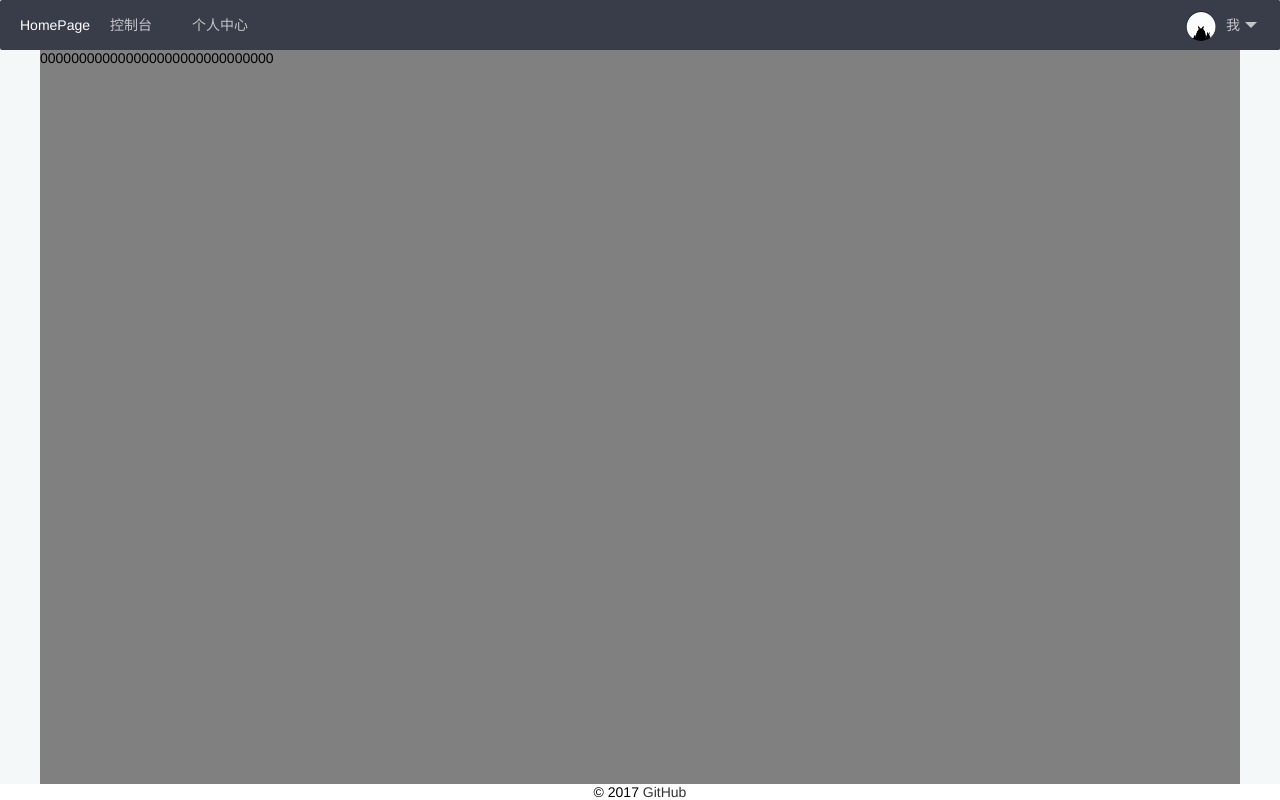
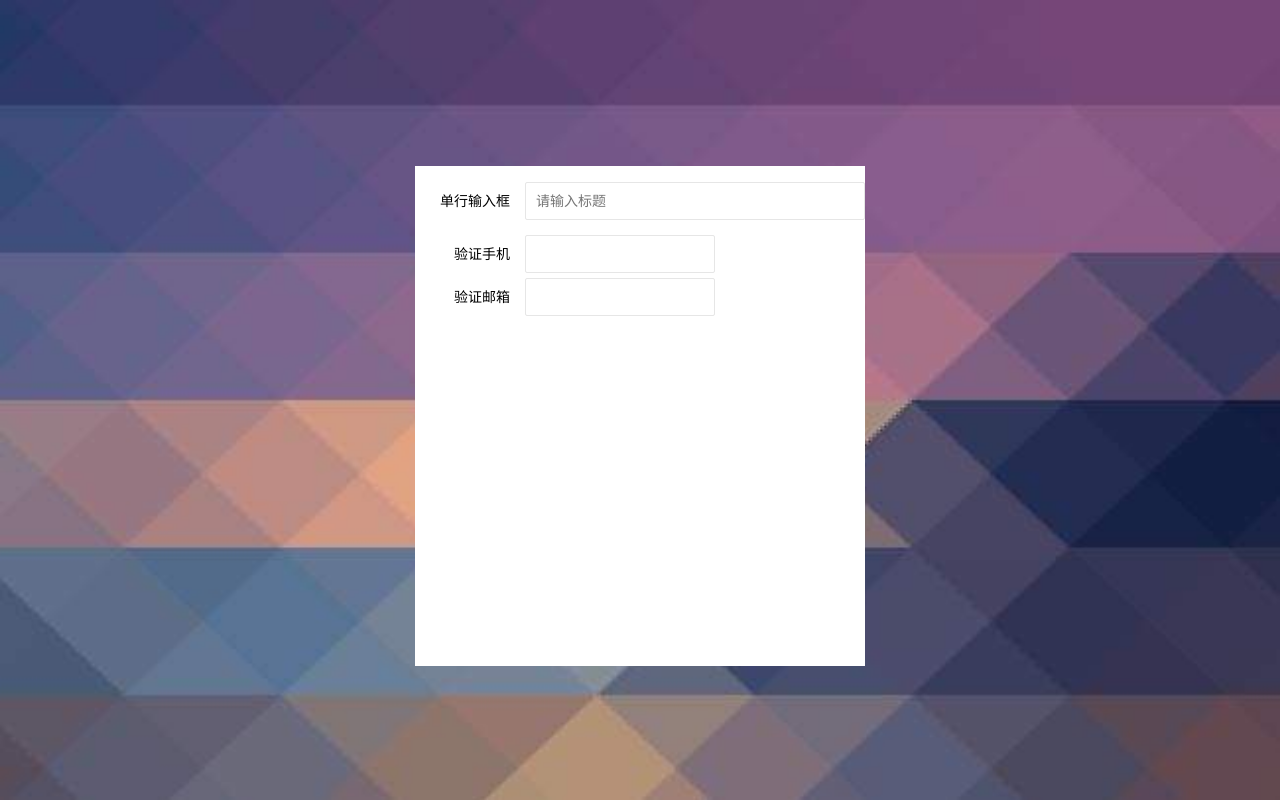
Before and after one commit to shaoshixin/x1822n, a Node server app: page / in a window 1280 px wide. Run offline with Node 20, Linux system fonts and the light colour scheme.

Commit message:
登录界面没做好

```diff
--- a/public/web/stylesheets/style.css
+++ b/public/web/stylesheets/style.css
@@ -16,6 +16,7 @@ html {
   display: flex;
   justify-content:flex-start;
   align-items:center;
+  background-color: white;
 }
 .body {
   flex: 1 0 auto;
@@ -23,7 +24,23 @@ html {
   justify-content:center;
   background-color: #f4f8f8;
 }
-
+.login-body{
+  display: flex;
+  flex: 1 0 auto;
+  flex-direction: column;
+  justify-content:center;
+   align-items:center;
+   background-image: url(http://192.168.0.101:3000/web/images/bg1.jpg);
+   background-size:100% 100%;
+   background-repeat:no-repeat;
+}
+.login{
+  display: flex;
+  flex-direction: column;
+  width:450px;
+  height:500px;
+  background-color:white;
+}
 
 .body-index{
   background-color:gray;
--- a/routes/index.js
+++ b/routes/index.js
@@ -4,7 +4,7 @@ var router = express.Router();
 /* GET home page. */
 router.get('/', function(req, res, next) {
   // res.render('index', { title: 'Express' });
-  res.render('web/index');
+  res.render('web/login/login');
 });
 exports.test = function(erq,res){
   res.send('Hello World!');
--- a/views/web/common/include_footer.html
+++ b/views/web/common/include_footer.html
@@ -4,18 +4,12 @@
     <div class="layui-footer">
         <p>© 2017
             <a href="https://github.com/shaoshixin" target="_blank">GitHub</a></p>
-            <!-- 下面的内容暂时隐藏了 -->
-        <p class="site-union" style="display:none">
-            <a href="https://www.baidu.com" target="_blank" rel="nofollow" upyun="">
-                <img src="img src="http://t.cn/RCzsdCq"">
-            </a>
-            <span>百度</span>
-        </p>
     </div>
 </footer>
 <!-- <script src="http://localhost:3000/web/jquery-3.2.1.min.js"></script> -->
 <!-- <script src="http://localhost:3000/web/bootstrap-3.3.7/bootstrap.min.js"></script> -->
-<script src="http://192.168.20.176:3000/web/layui/layui.js"></script>
+<!-- <script src="http://192.168.20.176:3000/web/layui/layui.js"></script> -->
+<script src="http://192.168.0.101:3000/web/layui/layui.js"></script>
 <script>
     layui.use('element', function () {
         var element = layui.element; //导航的hover效果、二级菜单等功能，需要依赖element模块
--- a/views/web/common/include_header.html
+++ b/views/web/common/include_header.html
@@ -3,12 +3,15 @@
 
 <head>
     <meta charset="UTF-8">
-    <meta name="viewport" content="width=device-width, initial-scale=1.0, user-scalable=no">
+    <meta name="viewport" content="width=device-width, initial-scale=1.0">
     <meta http-equiv="X-UA-Compatible" content="ie=edge">
     <title>X41822N</title>
     <!-- <link href="http://localhost:3000/web/bootstrap-3.3.7/css/bootstrap.min.css" rel="stylesheet"> -->
-    <link href="http://192.168.20.176:3000/web/layui/css/layui.css" rel="stylesheet">
-    <link href="http://192.168.20.176:3000/web/stylesheets/style.css" rel="stylesheet">
+    <!-- <link href="http://192.168.20.176:3000/web/layui/css/layui.css" rel="stylesheet"> -->
+    <!-- <link href="http://192.168.20.176:3000/web/stylesheets/style.css" rel="stylesheet"> -->
+
+    <link href="http://192.168.0.101:3000/web/layui/css/layui.css" rel="stylesheet">
+    <link href="http://192.168.0.101:3000/web/stylesheets/style.css" rel="stylesheet">
 
 </head>
 
@@ -28,7 +31,8 @@
         <ul class="layui-nav layui-layout-right">
             <li class="layui-nav-item">
                 <a href="">
-                    <img src="http://192.168.20.176:3000/web/images/logo.jpg" class="layui-nav-img">我</a>
+                    <!-- <img src="http://192.168.20.176:3000/web/images/logo.jpg" class="layui-nav-img">我</a> -->
+                    <img src="http://192.168.0.101:3000/web/images/logo.jpg" class="layui-nav-img">我</a>
                 <dl class="layui-nav-child">
                     <dd>
                         <a href="javascript:;">修改信息</a>
--- /dev/null
+++ b/views/web/login/login.html
@@ -0,0 +1,75 @@
+<!DOCTYPE html>
+<html lang="zh-cn">
+
+<head>
+    <meta charset="UTF-8">
+    <meta name="viewport" content="width=device-width, initial-scale=1.0">
+    <meta http-equiv="X-UA-Compatible" content="ie=edge">
+    <title>X41822N</title>
+    <!-- <link href="http://localhost:3000/web/bootstrap-3.3.7/css/bootstrap.min.css" rel="stylesheet"> -->
+    <!-- <link href="http://192.168.20.176:3000/web/layui/css/layui.css" rel="stylesheet"> -->
+    <!-- <link href="http://192.168.20.176:3000/web/stylesheets/style.css" rel="stylesheet"> -->
+
+    <link href="http://192.168.0.101:3000/web/layui/css/layui.css" rel="stylesheet">
+    <link href="http://192.168.0.101:3000/web/stylesheets/style.css" rel="stylesheet">
+
+</head>
+
+<body class="body-all">
+    <header class="header">
+    </header>
+    <div class="login-body">
+        </br>
+        </br>
+        <div class="login">
+            <form class="layui-form" action="">
+            </br>
+                <div class="layui-form-item">
+                    <label class="layui-form-label">单行输入框</label>
+                    <div class="layui-input-block">
+                        <input type="text" name="title" lay-verify="title" autocomplete="off" placeholder="请输入标题" class="layui-input">
+                    </div>
+                </div>
+                <div class="layui-form-item">
+                    <div class="layui-inline">
+                        <label class="layui-form-label">验证手机</label>
+                        <div class="layui-input-inline">
+                            <input type="tel" name="phone" lay-verify="phone" autocomplete="off" class="layui-input">
+                        </div>
+                    </div>
+                    <div class="layui-inline">
+                        <label class="layui-form-label">验证邮箱</label>
+                        <div class="layui-input-inline">
+                            <input type="text" name="email" lay-verify="email" autocomplete="off" class="layui-input">
+                        </div>
+                    </div>
+                </div>
+            </form>
+        </div>
+
+        <footer id="footer">
+            <div class="layui-footer" style="display:none">
+                <p>© 2017
+                    <a href="https://github.com/shaoshixin" target="_blank">GitHub</a>
+                </p>
+
+            </div>
+        </footer>
+        <!-- <script src="http://localhost:3000/web/jquery-3.2.1.min.js"></script> -->
+        <!-- <script src="http://localhost:3000/web/bootstrap-3.3.7/bootstrap.min.js"></script> -->
+        <!-- <script src="http://192.168.20.176:3000/web/layui/layui.js"></script> -->
+        <script src="http://192.168.0.101:3000/web/layui/layui.js"></script>
+        <script>
+            layui.use('element', function () {
+                var element = layui.element; //导航的hover效果、二级菜单等功能，需要依赖element模块
+
+                //监听导航点击
+                // element.on('nav(demo)', function (elem) {
+                //     console.log(elem)
+                //     // layer.msg(elem.text());
+                // });
+            });
+        </script>
+</body>
+
+</html>
```
Also changed, not shown: public/web/images/bg1.jpg (added), public/web/images/bg2.jpg (added), public/web/images/photo.jpg (added).
